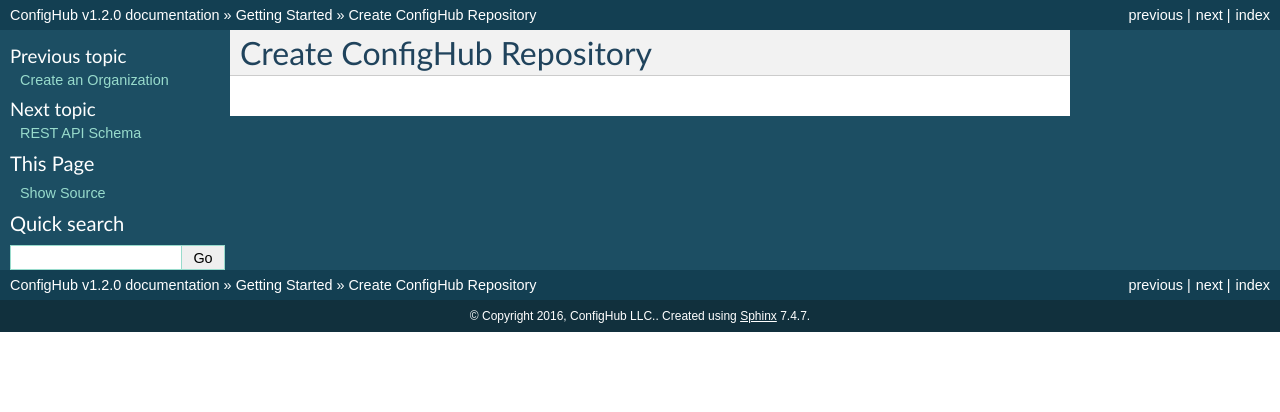
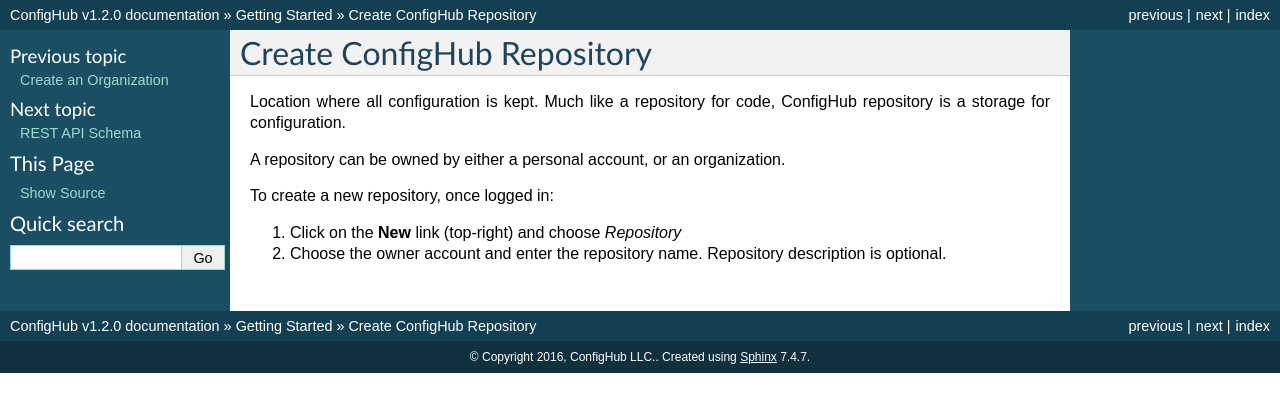
Before and after one commit to ConfigHubPub/Docs, a Sphinx documentation site: the page built from documentation/pages/getting_started/create_repository.rst, in a window 1280 px wide. Shown: the top 412 px of the page. Built offline with Sphinx 7.4.7, drawn with Linux system fonts in a browser that asks for light colours.

Commit message:
converting documentation

```diff
--- a/documentation/pages/getting_started/create_organization.rst
+++ b/documentation/pages/getting_started/create_organization.rst
@@ -11,7 +11,7 @@ permissions.
 
 To distribute this workload, organization let's you assign repository owners and administrators.
 
-To create an organization, once logged in:
+To create a new organization, once logged in:
 
 #. Click on the **New** link (top-right) and choose *Organization*
 #. Enter the Organization name, and save.
--- a/documentation/pages/getting_started/create_repository.rst
+++ b/documentation/pages/getting_started/create_repository.rst
@@ -3,3 +3,13 @@
 ***************************
 Create ConfigHub Repository
 ***************************
+
+Location where all configuration is kept. Much like a repository for code, ConfigHub
+repository is a storage for configuration.
+
+A repository can be owned by either a personal account, or an organization.
+
+To create a new repository, once logged in:
+
+#. Click on the **New** link (top-right) and choose *Repository*
+#. Choose the owner account and enter the repository name.  Repository description is optional.
```
